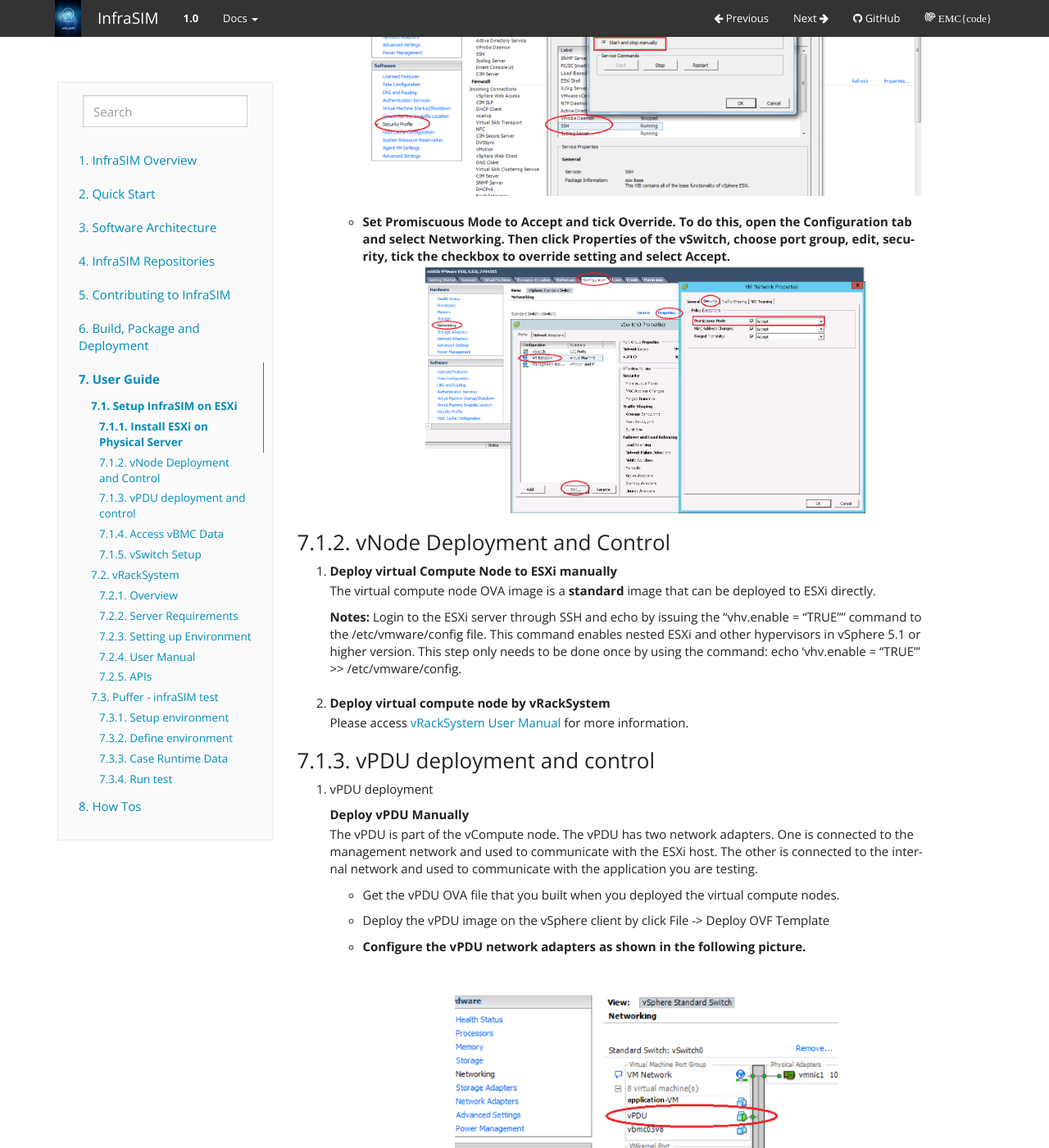
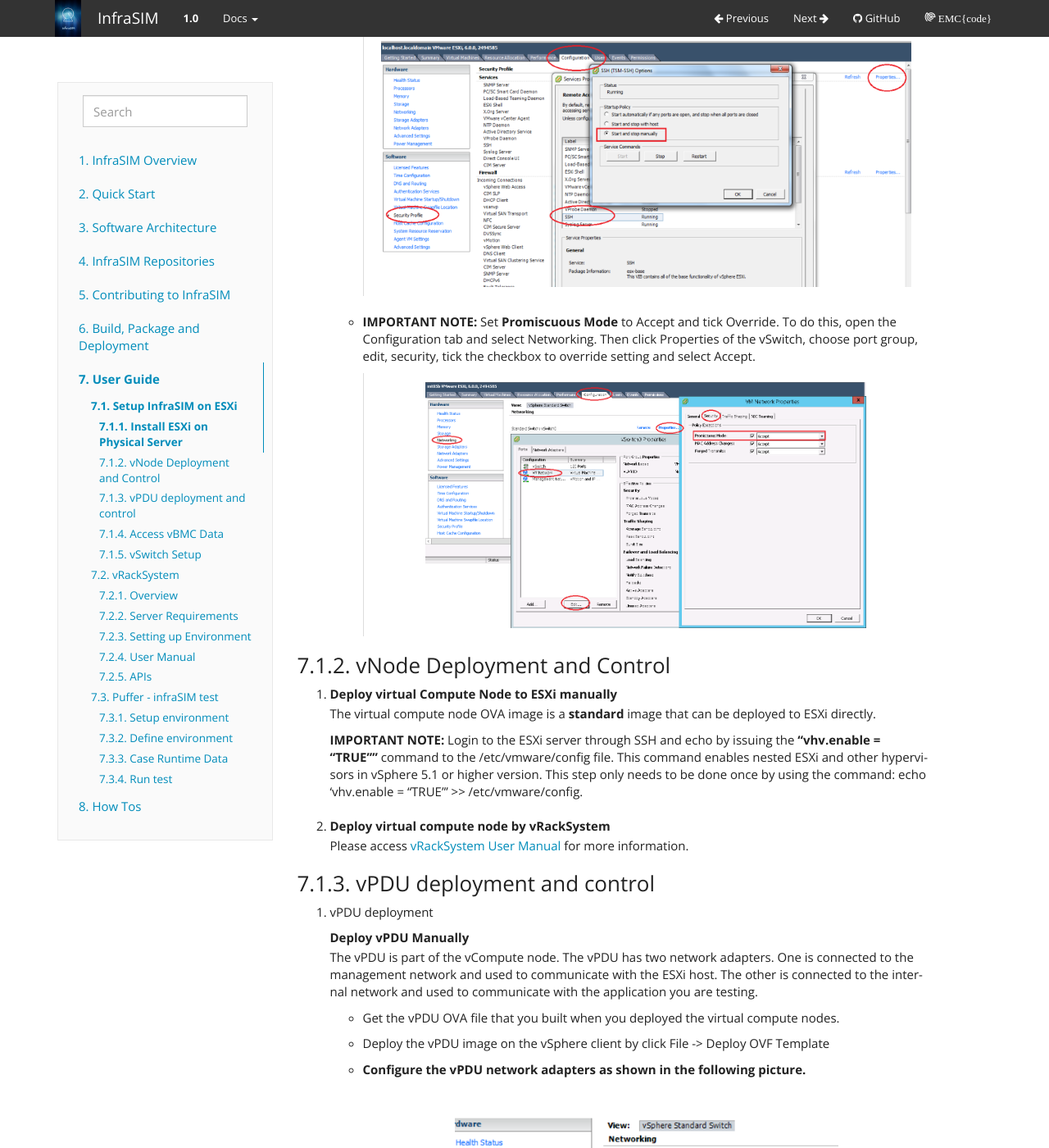
Before and after one commit to InfraSIM/docs, a Sphinx documentation site: the page built from docs/userguide.rst, in a window 1280 px wide and 1400 px high, scrolled down 3648 px. Shown: the whole window at 82% size. Built offline with Sphinx 7.4.7, drawn with Linux system fonts in a browser that asks for light colours.

Commit message:
Highlight importance of setting vhv.enable and promiscuous mode of ESXi in documentation

```diff
--- a/docs/compute_node_simulation.rst
+++ b/docs/compute_node_simulation.rst
@@ -4,7 +4,7 @@
 #. Deploy virtual Compute Node to ESXi manually
     The virtual compute node OVA image is a **standard** image that can be deployed to ESXi directly.
 
-    **Notes:** Login to the ESXi server through SSH and echo by issuing the "vhv.enable = "TRUE"" command to the /etc/vmware/config file. This command enables nested ESXi and other hypervisors in vSphere 5.1 or higher version. This step only needs to be done once by using the command: echo 'vhv.enable = "TRUE"' >> /etc/vmware/config.
+    **IMPORTANT NOTE:** Login to the ESXi server through SSH and echo by issuing the **"vhv.enable = "TRUE""** command to the /etc/vmware/config file. This command enables nested ESXi and other hypervisors in vSphere 5.1 or higher version. This step only needs to be done once by using the command: echo 'vhv.enable = "TRUE"' >> /etc/vmware/config.
 
 #. Deploy virtual compute node by vRackSystem
     Please access `vRackSystem User Manual <userguide.html#vracksystem>`_ for more information.
--- a/docs/userguide.rst
+++ b/docs/userguide.rst
@@ -64,31 +64,37 @@
     * Launch the vSphere client and connect to ESXi on the physical server by using ESXi_Admin_IP.
 
     * On the Configuration tab, click Add Networking, to create the Control vSwitch. In the example, the network label is "VM Network 2".
+
         .. image:: _static/virtualnetwork1.png
             :height: 400
             :align: center
 
     * Select Virtual Machine
+
         .. image:: _static/virtualnetwork2.png
             :height: 400
             :align: center
 
     * Select Create a vSphere standard switch > vmnic2.
+
         .. image:: _static/virtualnetwork3.png
             :height: 400
             :align: center
 
     * In the Network Label field, type port group name on target switch.
+
         .. image:: _static/virtualnetwork4.png
             :height: 300
             :align: center
 
     * Enable the SSH service on ESXi. To do this, open the Configuration tab and select Security Profile. Then select SSH and click Properties to set the SSH (TSM-SSH) to start and stop manually.
+
         .. image:: _static/ssh_ESXi.png
             :height: 300
             :align: center
 
-    * Set Promiscuous Mode to Accept and tick Override. To do this, open the Configuration tab and select Networking. Then click Properties of the vSwitch, choose port group, edit, security, tick the checkbox to override setting and select Accept.
+    * **IMPORTANT NOTE:** Set **Promiscuous Mode** to Accept and tick Override. To do this, open the Configuration tab and select Networking. Then click Properties of the vSwitch, choose port group, edit, security, tick the checkbox to override setting and select Accept.
+
         .. image:: _static/virtualnetwork5.png
             :height: 300
             :align: center
```
